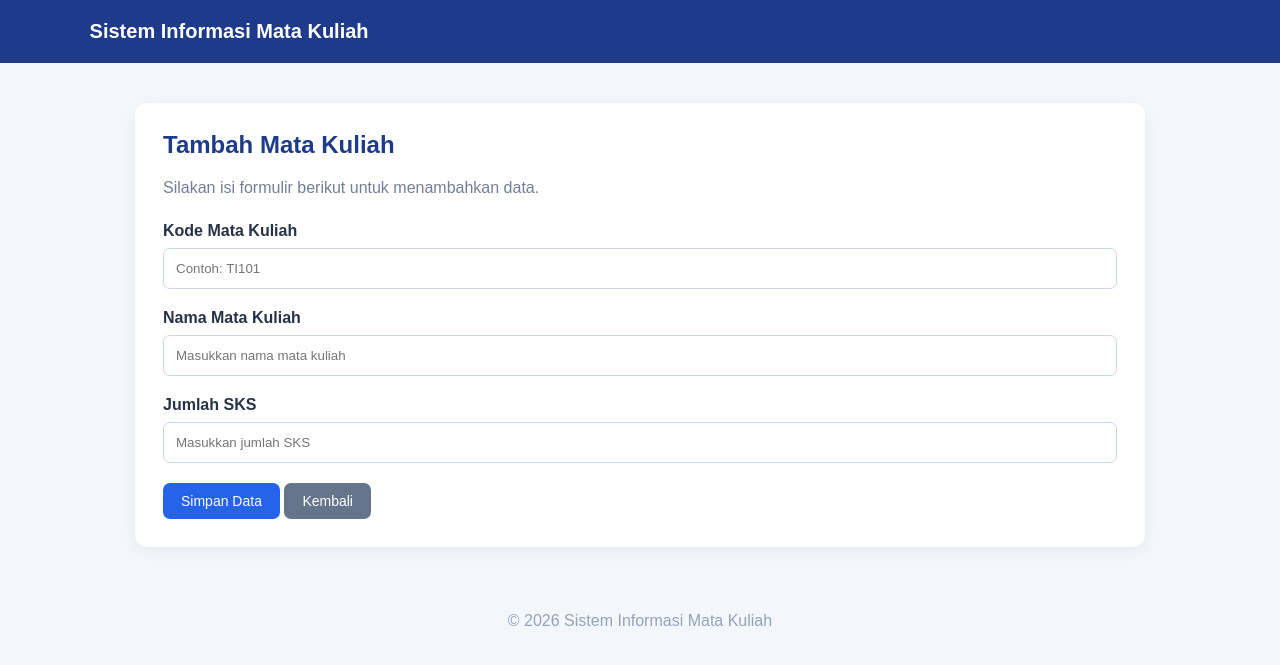
After one commit to inayahwulandari10/praktikum, a Laravel app: page /mata-kuliah/create in a window 1280 px wide. The commit adds this page. Shown: the top 665 px of the page. Run offline with Laravel 12, Linux system fonts and the light colour scheme.

Commit message:
fix code

```diff
--- a/app/Http/Controllers/JurusanController.php
+++ b/app/Http/Controllers/JurusanController.php
@@ -21,12 +21,12 @@ return view('jurusan.create');
 public function store(Request $request)
 {
 $request->validate([
-'code' => 'required|string|max:20|unique:jurusans,code',
+'kode' => 'required|string|max:20|unique:jurusans,kode',
 'nama' => 'required|string|max:100',
 ]);
 
 Jurusan::create([
-'code' => $request->code,
+'kode' => $request->kode,
 'nama' => $request->nama,
 ]);
 
--- /dev/null
+++ b/app/Http/Controllers/MataKuliahController.php
@@ -0,0 +1,48 @@
+<?php
+
+namespace App\Http\Controllers;
+
+use Illuminate\Http\Request;
+use App\Models\MataKuliah;
+
+class MataKuliahController extends Controller
+{
+    // Menampilkan seluruh data mata kuliah
+    public function index()
+    {
+        $mata_kuliahs = MataKuliah::all();
+        return view('mata_kuliah.index', compact('mata_kuliahs'));
+    }
+
+    // Menampilkan form tambah data
+    public function create()
+    {
+        return view('mata_kuliah.create');
+    }
+
+    // Menyimpan data mata kuliah
+    public function store(Request $request)
+    {
+        $request->validate([
+            'kode_matakuliah' => 'required|unique:mata_kuliahs,kode_matakuliah',
+            'nama_matakuliah' => 'required',
+            'sks' => 'required|integer|min:1|max:6',
+        ]);
+
+        MataKuliah::create($request->only([
+            'kode_matakuliah',
+            'nama_matakuliah',
+            'sks'
+        ]));
+
+        return redirect()->route('mata-kuliah.index')
+            ->with('success', 'Data mata kuliah berhasil ditambahkan.');
+    }
+
+    // Menampilkan detail mata kuliah
+    public function show($id)
+    {
+        $mata_kuliah = MataKuliah::findOrFail($id);
+        return view('mata_kuliah.show', compact('mata_kuliah'));
+    }
+}
--- a/resources/views/Jurusan/create.blade.php
+++ b/resources/views/Jurusan/create.blade.php
@@ -11,8 +11,8 @@
     @csrf
     <div>
         <label>Kode Jurusan</label>
-        <input type="text" name="code"
-            value="{{ old('code') }}">
+        <input type="text" name="kode"
+            value="{{ old('kode') }}">
         @error('kode')
             <p style="color:red">{{ $message }}</p>
         @enderror
--- a/resources/views/Jurusan/index.blade.php
+++ b/resources/views/Jurusan/index.blade.php
@@ -26,7 +26,7 @@
     @forelse ($jurusans as $jurusan)
         <tr>
     <td>{{ $loop->iteration }}</td>
-    <td>{{ $jurusan->code }}</td>
+    <td>{{ $jurusan->kode }}</td>
     <td>{{ $jurusan->nama }}</td>
 </tr>
 @empty
--- a/resources/views/layouts/app.blade.php
+++ b/resources/views/layouts/app.blade.php
@@ -3,46 +3,156 @@
 <html lang="id">
 <head>
     <meta charset="UTF-8">
-    <meta name="viewport" content="width=device-width, initial-scale=1">
-    <title>@yield('title', 'Praktikum Blade')</title>
+    <meta name="viewport" content="width=device-width, initial.0">
+    <title>@yield('title') - Sistem Mata Kuliah</title>
 
     <style>
-        body {
-            font-family: Arial, sans-serif;
-            margin: 30px;
+        * {
+            box-sizing: border-box;
         }
 
-        nav {
-            background: #eeeeee;
+        body {
+            margin: 0;
+            font-family: Arial, sans-serif;
+            background: #f3f6fb;
+            color: #263248;
+        }
+
+        .navbar {
+            background: #1e3a8a;
+            color: white;
+            padding: 20px 7%;
+            font-size: 20px;
+            font-weight: bold;
+        }
+
+        .container {
+            max-width: 1050px;
+            margin: 40px auto;
+            padding: 0 20px;
+        }
+
+        .card {
+            background: white;
+            padding: 28px;
+            border-radius: 12px;
+            box-shadow: 0 4px 15px rgba(0,0,0,0.05);
+        }
+
+        h2 {
+            margin-top: 0;
+            color: #1e3a8a;
+        }
+
+        .subtitle {
+            color: #718096;
+            margin-bottom: 25px;
+        }
+
+        .btn {
+            display: inline-block;
+            padding: 10px 18px;
+            border-radius: 7px;
+            text-decoration: none;
+            border: none;
+            cursor: pointer;
+            font-size: 14px;
+        }
+
+        .btn-primary {
+            background: #2563eb;
+            color: white;
+        }
+
+        .btn-detail {
+            background: #e0eaff;
+            color: #1d4ed8;
+        }
+
+        .btn-secondary {
+            background: #64748b;
+            color: white;
+        }
+
+        .btn:hover {
+            opacity: 0.85;
+        }
+
+        table {
+            width: 100%;
+            border-collapse: collapse;
+            margin-top: 25px;
+        }
+
+        th, td {
             padding: 15px;
+            text-align: left;
+            border-bottom: 1px solid #e5e7eb;
+        }
+
+        th {
+            background: #eff4ff;
+            color: #1e3a8a;
+        }
+
+        tr:hover {
+            background: #f8fafc;
+        }
+
+        input {
+            width: 100%;
+            padding: 12px;
+            margin-top: 8px;
+            border: 1px solid #cbd5e1;
+            border-radius: 7px;
+        }
+
+        .form-group {
             margin-bottom: 20px;
         }
 
-        nav a {
-            margin-right: 20px;
-        }
-
-        table {
-            border-collapse: collapse;
-            width: 100%;
-        }
-
-        th {
-            background: #eeeeee;
+        label {
+            font-weight: bold;
         }
 
         .alert {
-            background: #fff3cd;
             padding: 12px;
+            background: #dcfce7;
+            color: #166534;
+            border-radius: 7px;
+            margin: 15px 0;
+        }
+
+        .error {
+            color: #dc2626;
             margin-bottom: 15px;
+        }
+
+        .detail-item {
+            padding: 15px 0;
+            border-bottom: 1px solid #e5e7eb;
+        }
+
+        footer {
+            text-align: center;
+            color: #94a3b8;
+            padding: 25px;
         }
     </style>
 </head>
 <body>
-    @include('layouts.navbar')
 
-    <main>
+    <div class="navbar">
+        Sistem Informasi Mata Kuliah
+    </div>
+
+    <div class="container">
         @yield('content')
-    </main>
+    </div>
+
+    <footer>
+        © 2026 Sistem Informasi Mata Kuliah
+    </footer>
+
 </body>
 </html>
--- /dev/null
+++ b/resources/views/mata_kuliah/create.blade.php
@@ -0,0 +1,65 @@
+
+@extends('layouts.app')
+
+@section('title', 'Tambah Mata Kuliah')
+
+@section('content')
+
+<div class="card">
+    <h2>Tambah Mata Kuliah</h2>
+    <p class="subtitle">
+        Silakan isi formulir berikut untuk menambahkan data.
+    </p>
+
+    @if($errors->any())
+        <div class="error">
+            @foreach($errors->all() as $error)
+                <p>{{ $error }}</p>
+            @endforeach
+        </div>
+    @endif
+
+    <form action="{{ route('mata-kuliah.store') }}" method="POST">
+        @csrf
+
+        <div class="form-group">
+            <label>Kode Mata Kuliah</label>
+            <input type="text"
+                   name="kode_matakuliah"
+                   value="{{ old('kode_matakuliah') }}"
+                   placeholder="Contoh: TI101"
+                   required>
+        </div>
+
+        <div class="form-group">
+            <label>Nama Mata Kuliah</label>
+            <input type="text"
+                   name="nama_matakuliah"
+                   value="{{ old('nama_matakuliah') }}"
+                   placeholder="Masukkan nama mata kuliah"
+                   required>
+        </div>
+
+        <div class="form-group">
+            <label>Jumlah SKS</label>
+            <input type="number"
+                   name="sks"
+                   min="1"
+                   max="6"
+                   value="{{ old('sks') }}"
+                   placeholder="Masukkan jumlah SKS"
+                   required>
+        </div>
+
+        <button type="submit" class="btn btn-primary">
+            Simpan Data
+        </button>
+
+        <a href="{{ route('mata-kuliah.index') }}"
+           class="btn btn-secondary">
+            Kembali
+        </a>
+    </form>
+</div>
+
+@endsection
--- a/routes/web.php
+++ b/routes/web.php
@@ -88,3 +88,12 @@ Route::post('/jurusan', [JurusanController::class, 'store'])
     ->name('jurusan.store');
 
 Route::get('/jurusan/{id}', [JurusanController::class, 'show']);
+
+
+
+
+
+use App\Http\Controllers\MataKuliahController;
+
+Route::resource('mata-kuliah', MataKuliahController::class)
+    ->only(['index', 'create', 'store', 'show']);
```
Also changed, not shown: app/Models/MataKuliah.php (added, +16 -0 lines), resources/views/mata_kuliah/index.blade.php (added, +61 -0 lines), resources/views/mata_kuliah/show.blade.php (added, +47 -0 lines), database/migrations/2026_11_18_035357_create_mata_kuliahs_table.php (added).
